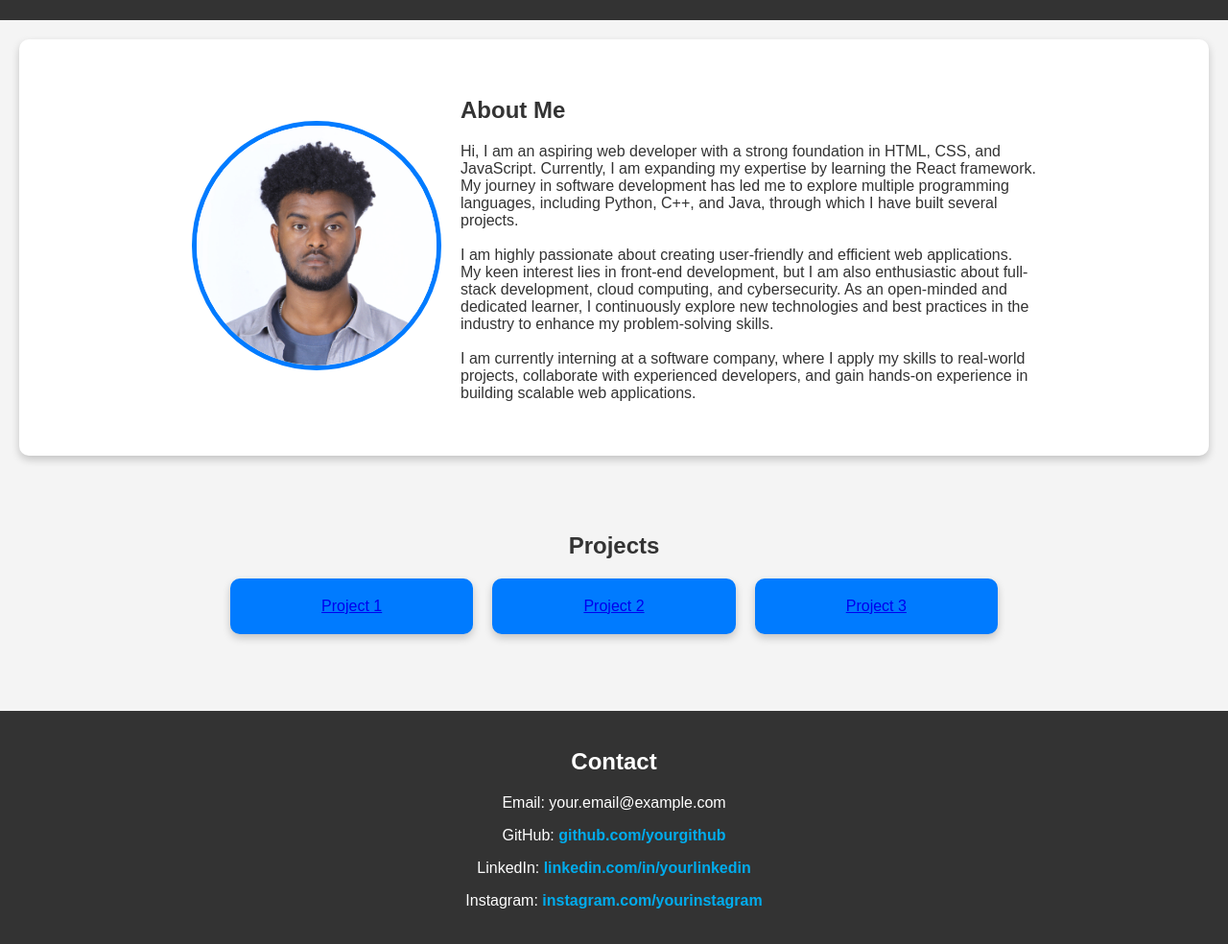
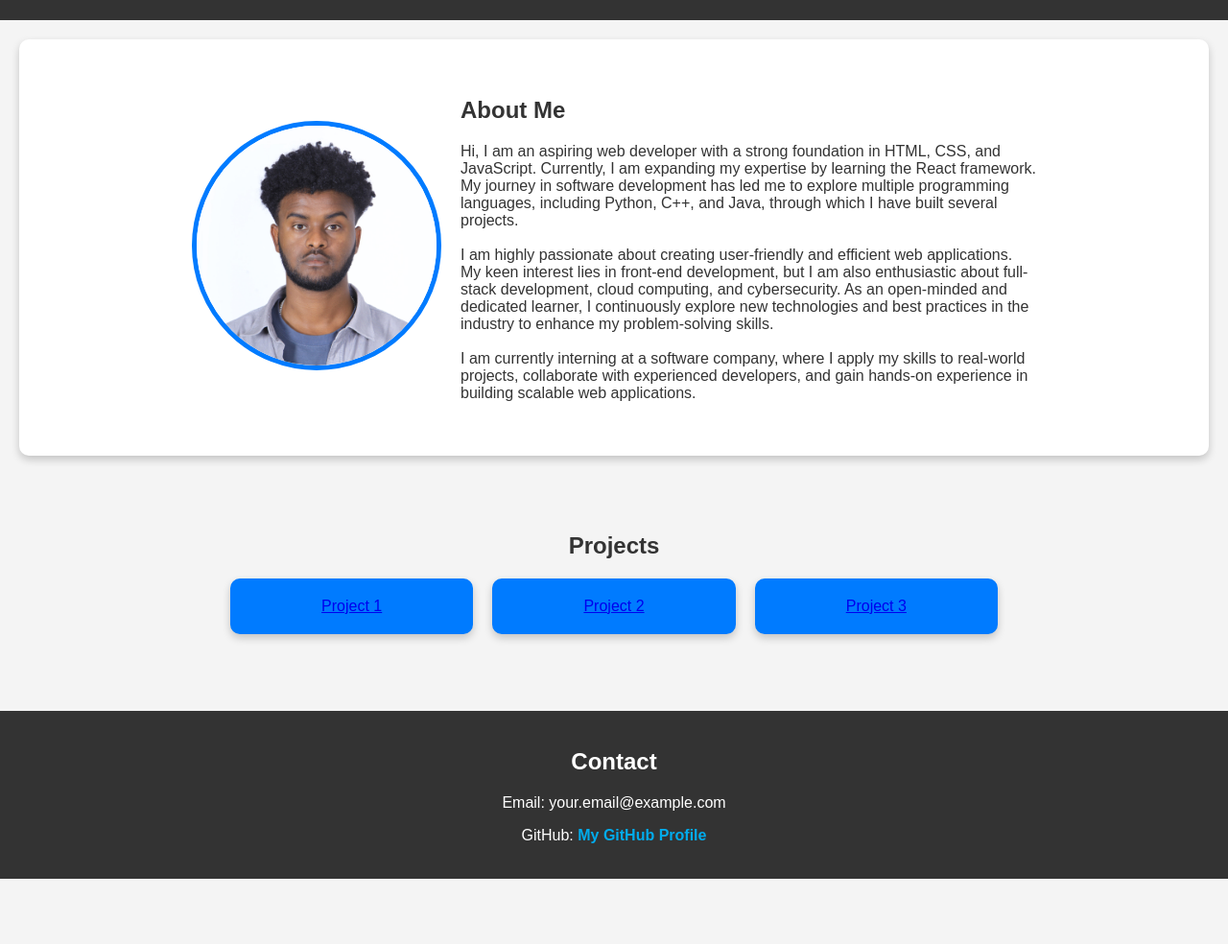
Before and after one commit to Soladev83/Portfolio-website, a plain HTML site: page index.html in a window 1280 px wide. Shown: the part 99-1083 px from the top of the page at 96% size. After the commit the page ends 1015 px from the top, so only its background shows below. Drawn offline with Linux system fonts and the light colour scheme; files whose address does not match are found by name.

Commit message:
Update index.html

```diff
--- a/index.html
+++ b/index.html
@@ -41,9 +41,7 @@
     <footer>
         <h2>Contact</h2>
         <p>Email: your.email@example.com</p>
-        <p>GitHub: <a href="https://github.com/yourgithub">github.com/yourgithub</a></p>
-        <p>LinkedIn: <a href="https://linkedin.com/in/yourlinkedin">linkedin.com/in/yourlinkedin</a></p>
-        <p>Instagram: <a href="https://instagram.com/yourinstagram">instagram.com/yourinstagram</a></p>
+        <p>GitHub: <a href="https://github.com/Soladev83" target="_blank">My GitHub Profile</a></p>
     </footer>
 </body>
 </html>
```
